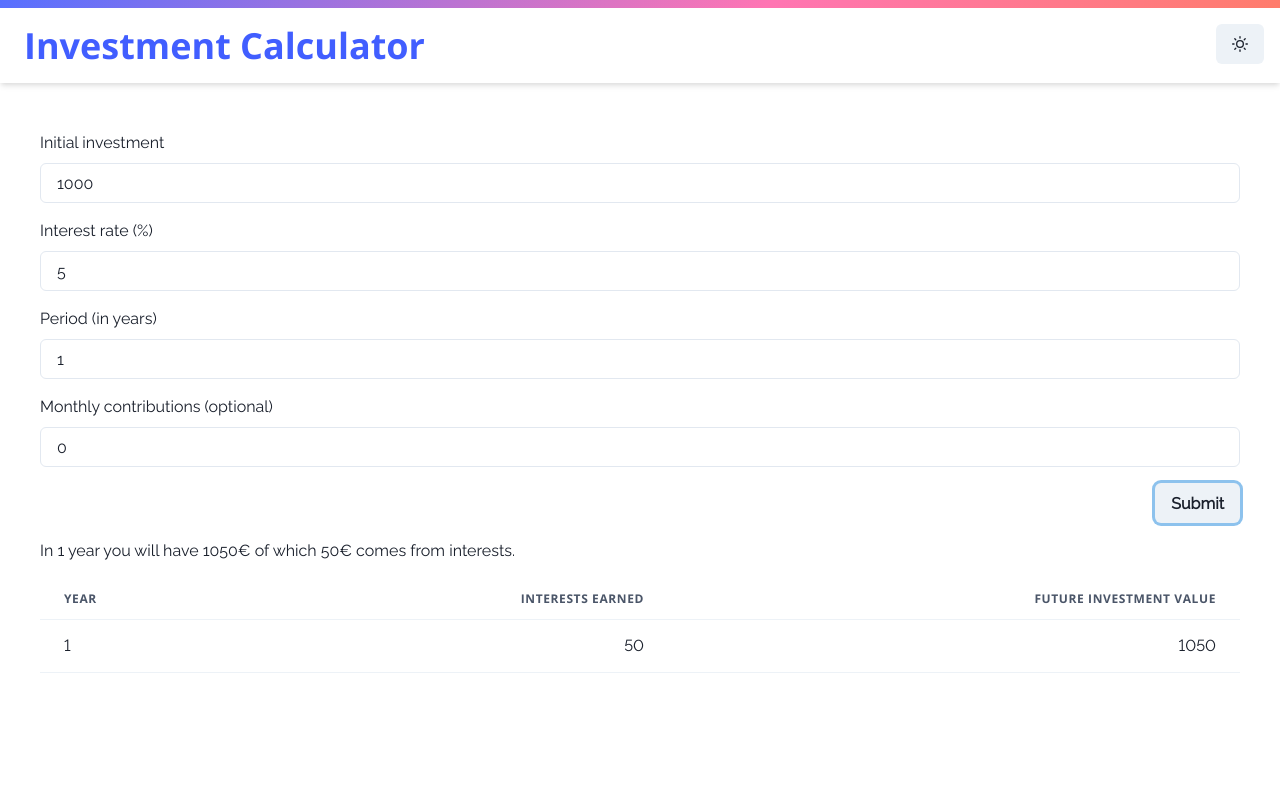
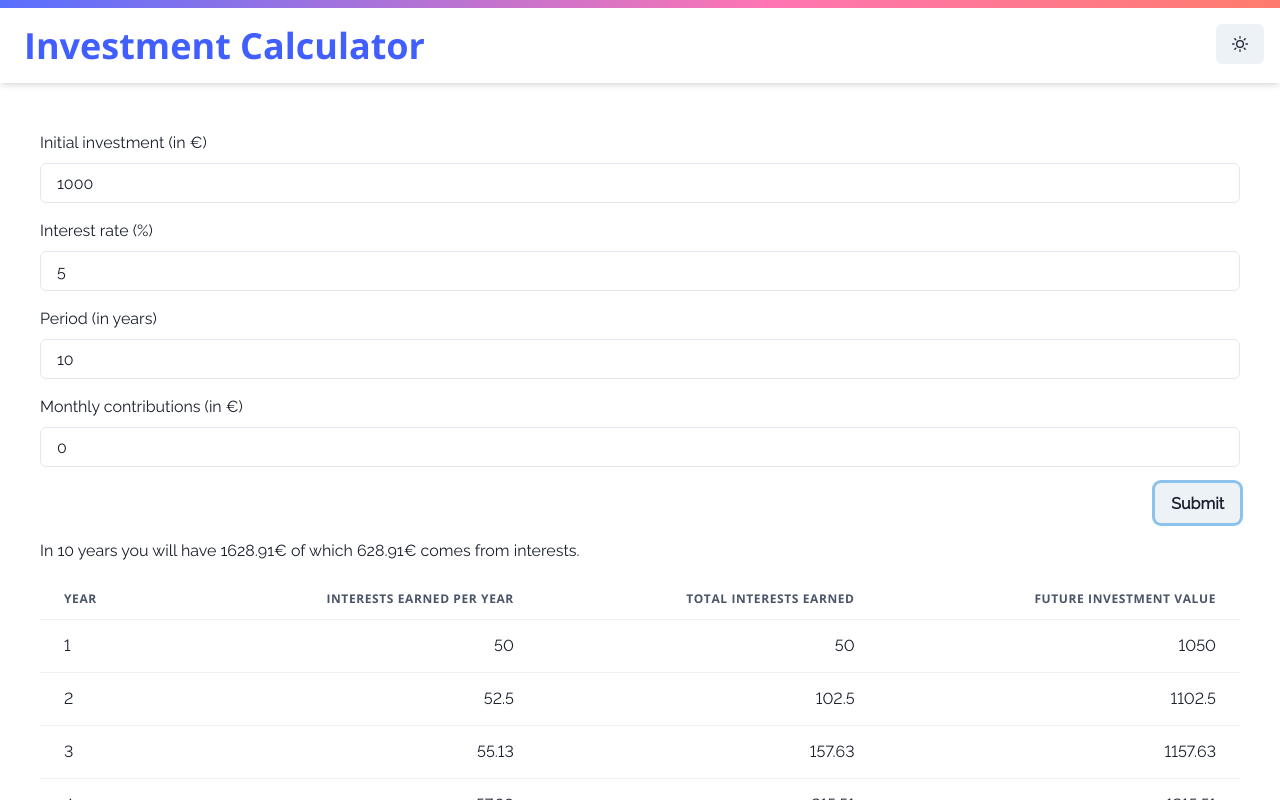
Before and after one commit to axelhms/compound-interests-calculator, a Next.js app: page / in a window 1280 px wide. Both pictures are taken after a click on the button "Submit". Shown: the top 800 px of the page. Built offline with nearby package versions, Linux system fonts and the light colour scheme.

Commit message:
Calculate interests w/ monthly contributions

```diff
--- a/src/common/types.ts
+++ b/src/common/types.ts
@@ -13,6 +13,8 @@ export interface ResultType {
 
 export interface CompoundInterest {
 	period: number;
+	investedCapital?: number;
 	interestsEarned: number;
+	totalInterestsEarned: number;
 	futureInvestmentValue: number;
 }
--- a/src/components/InputField.tsx
+++ b/src/components/InputField.tsx
@@ -4,7 +4,6 @@ import {
 	FormErrorMessage,
 } from '@chakra-ui/form-control';
 import { Input } from '@chakra-ui/input';
-import { Textarea } from '@chakra-ui/textarea';
 import { useField } from 'formik';
 import React, { InputHTMLAttributes } from 'react';
 
@@ -23,7 +22,13 @@ export const InputField: React.FC<InputFieldProps> = ({
 	return (
 		<FormControl isInvalid={!!error}>
 			<FormLabel htmlFor={field.name}>{label}</FormLabel>
-			<Input {...field} {...props} id={field.name} />
+			<Input
+				{...field}
+				{...props}
+				id={field.name}
+				type="number"
+				isRequired
+			/>
 			{error ? <FormErrorMessage>{error}</FormErrorMessage> : null}
 		</FormControl>
 	);
--- a/src/pages/index.tsx
+++ b/src/pages/index.tsx
@@ -6,13 +6,14 @@ import React, { useState } from 'react';
 import { CompoundInterest, ValuesType } from '../common/types';
 import InputField from '../components/InputField';
 import Layout from '../components/Layout';
-import { calculateInterest } from '../utils/calculateInterests';
+import { calculateCompoundInterest } from '../utils/calculateCompoundInterest';
+import { calculateSimpleInterest } from '../utils/calculateSimpleInterest';
 
 const Home: NextPage = () => {
 	const initialValues: ValuesType = {
 		initialInvestment: 1000,
 		interestRate: 5,
-		period: 1,
+		period: 10,
 		monthlyContributions: 0,
 	};
 
@@ -23,16 +24,23 @@ const Home: NextPage = () => {
 			<Formik
 				initialValues={initialValues}
 				onSubmit={(values, actions) => {
-					// Caster values en number
-					updateResult(calculateInterest(values));
-					actions.setSubmitting(false);
+					if (
+						values.monthlyContributions === 0 ||
+						values.monthlyContributions === ''
+					) {
+						updateResult(calculateSimpleInterest(values));
+						actions.setSubmitting(false);
+					} else {
+						updateResult(calculateCompoundInterest(values));
+						actions.setSubmitting(false);
+					}
 				}}
 			>
 				<Form>
 					<Box mt={4}>
 						<InputField
 							name="initialInvestment"
-							label="Initial investment"
+							label="Initial investment (in €)"
 						/>
 					</Box>
 
@@ -50,7 +58,7 @@ const Home: NextPage = () => {
 					<Box mt={4}>
 						<InputField
 							name="monthlyContributions"
-							label="Monthly contributions (optional)"
+							label="Monthly contributions (in €)"
 						/>
 					</Box>
 
@@ -71,15 +79,20 @@ const Home: NextPage = () => {
 							: 'year'}{' '}
 						you will have{' '}
 						{result[result.length - 1].futureInvestmentValue}€ of
-						which {result[result.length - 1].interestsEarned}€ comes
-						from interests.
+						which {result[result.length - 1].totalInterestsEarned}€
+						comes from interests.
 					</Box>
 
-					<Table mt={4}>
+					<Table mt={4} mb={4}>
 						<Thead>
 							<Tr>
 								<Th>Year</Th>
-								<Th isNumeric>Interests earned</Th>
+								{result[0].investedCapital &&
+								result[0].investedCapital !== 0 ? (
+									<Th isNumeric>Invested capital</Th>
+								) : null}
+								<Th isNumeric>Interests earned per year</Th>
+								<Th isNumeric>Total interests earned</Th>
 								<Th isNumeric>Future investment value</Th>
 							</Tr>
 						</Thead>
@@ -88,8 +101,17 @@ const Home: NextPage = () => {
 								return (
 									<Tr>
 										<Td>{interest.period}</Td>
+										{result[0].investedCapital &&
+										result[0].investedCapital !== 0 ? (
+											<Td isNumeric>
+												{interest.investedCapital}
+											</Td>
+										) : null}
 										<Td isNumeric>
 											{interest.interestsEarned}
+										</Td>
+										<Td isNumeric>
+											{interest.totalInterestsEarned}
 										</Td>
 										<Td isNumeric>
 											{interest.futureInvestmentValue}
--- /dev/null
+++ b/src/utils/calculateCompoundInterest.ts
@@ -0,0 +1,58 @@
+import { CompoundInterest, ValuesType } from '../common/types';
+
+export function calculateCompoundInterest({
+	initialInvestment,
+	interestRate,
+	period,
+	monthlyContributions,
+}: ValuesType): Array<CompoundInterest> {
+	let futureInvestmentValue: Array<number> = [initialInvestment];
+	let interestsEarned: Array<number> = [0];
+	let totalInterestsEarned: number = 0;
+	let investedCapital: Array<number> = [initialInvestment];
+
+	let result: Array<CompoundInterest> = [];
+
+	interestRate = 1 + interestRate / 100;
+
+	for (let i: number = 1; i <= period; i++) {
+		let investedCapitalResult =
+			investedCapital[i - 1] + monthlyContributions * 12;
+		let investedCapitalRoundResult =
+			Math.round(investedCapitalResult * 1e2) / 1e2;
+
+		investedCapital.push(investedCapitalRoundResult);
+
+		let futureInvestmentContribResult =
+			futureInvestmentValue[i - 1] + monthlyContributions * 12;
+
+		let futureInvestmentResult =
+			futureInvestmentContribResult * interestRate;
+		let futureInvestmentRoundResult =
+			Math.round(futureInvestmentResult * 1e2) / 1e2;
+
+		futureInvestmentValue.push(futureInvestmentRoundResult);
+
+		let interestsEarnedResult =
+			futureInvestmentValue[i] - futureInvestmentContribResult;
+		let interestsEarnedRoundResult =
+			Math.round(interestsEarnedResult * 1e2) / 1e2;
+
+		interestsEarned.push(interestsEarnedRoundResult);
+
+		totalInterestsEarned =
+			totalInterestsEarned + interestsEarnedRoundResult;
+		let totalInterestsEarnedRoundResult =
+			Math.round(totalInterestsEarned * 1e2) / 1e2;
+
+		result.push({
+			period: i,
+			investedCapital: investedCapitalRoundResult,
+			interestsEarned: interestsEarnedRoundResult,
+			totalInterestsEarned: totalInterestsEarnedRoundResult,
+			futureInvestmentValue: futureInvestmentRoundResult,
+		});
+	}
+
+	return result;
+}
--- a/src/utils/calculateInterests.ts
+++ /dev/null
@@ -1,43 +0,0 @@
-import { CompoundInterest, ValuesType } from '../common/types';
-
-export function calculateInterest({
-	initialInvestment,
-	interestRate,
-	period,
-	monthlyContributions,
-}: ValuesType): Array<CompoundInterest> | null {
-	let futureInvestmentValue: Array<number> = [initialInvestment];
-	let interestsEarned: Array<number> = [0];
-
-	let result: Array<CompoundInterest> = [];
-
-	interestRate = 1 + interestRate / 100;
-
-	if (monthlyContributions === 0) {
-		for (let i: number = 1; i <= period; i++) {
-			let futureInvestmentResult =
-				futureInvestmentValue[i - 1] * interestRate;
-			let futureInvestmentRoundResult =
-				Math.round(futureInvestmentResult * 1e2) / 1e2;
-
-			futureInvestmentValue.push(futureInvestmentRoundResult);
-
-			let interestsEarnedResult =
-				futureInvestmentValue[i] - futureInvestmentValue[i - 1];
-			let interestsEarnedRoundResult =
-				Math.round(interestsEarnedResult * 1e2) / 1e2;
-
-			interestsEarned.push(interestsEarnedRoundResult);
-
-			result.push({
-				period: i,
-				interestsEarned: interestsEarnedRoundResult,
-				futureInvestmentValue: futureInvestmentRoundResult,
-			});
-		}
-
-		return result;
-	} else {
-		return null;
-	}
-}
--- /dev/null
+++ b/src/utils/calculateSimpleInterest.ts
@@ -0,0 +1,47 @@
+import { CompoundInterest, ValuesType } from '../common/types';
+
+export function calculateSimpleInterest({
+	initialInvestment,
+	interestRate,
+	period,
+}: ValuesType): Array<CompoundInterest> {
+	let futureInvestmentValue: Array<number> = [initialInvestment];
+	let interestsEarned: Array<number> = [0];
+	let totalInterestsEarned: number = 0;
+
+	let result: Array<CompoundInterest> = [];
+
+	interestRate = 1 + interestRate / 100;
+
+	console.log('simple');
+
+	for (let i: number = 1; i <= period; i++) {
+		let futureInvestmentResult =
+			futureInvestmentValue[i - 1] * interestRate;
+		let futureInvestmentRoundResult =
+			Math.round(futureInvestmentResult * 1e2) / 1e2;
+
+		futureInvestmentValue.push(futureInvestmentRoundResult);
+
+		let interestsEarnedResult =
+			futureInvestmentValue[i] - futureInvestmentValue[i - 1];
+		let interestsEarnedRoundResult =
+			Math.round(interestsEarnedResult * 1e2) / 1e2;
+
+		interestsEarned.push(interestsEarnedRoundResult);
+
+		totalInterestsEarned =
+			totalInterestsEarned + interestsEarnedRoundResult;
+		let totalInterestsEarnedRoundResult =
+			Math.round(totalInterestsEarned * 1e2) / 1e2;
+
+		result.push({
+			period: i,
+			interestsEarned: interestsEarnedRoundResult,
+			totalInterestsEarned: totalInterestsEarnedRoundResult,
+			futureInvestmentValue: futureInvestmentRoundResult,
+		});
+	}
+
+	return result;
+}
```
